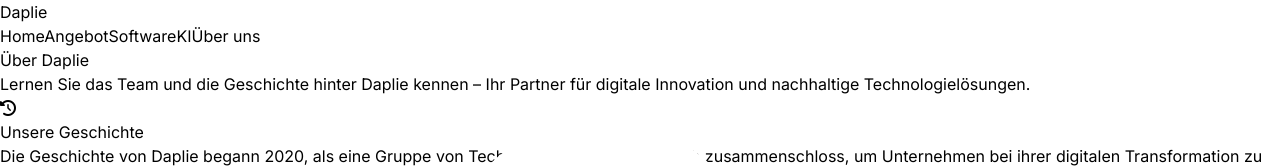
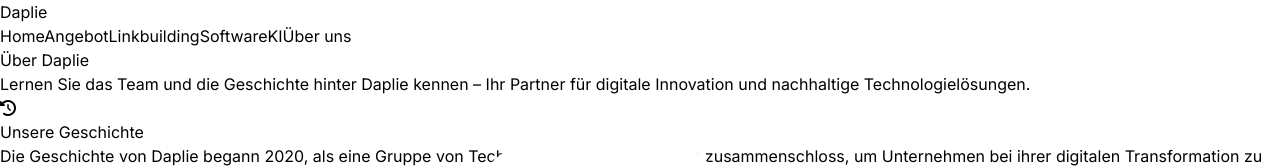
Before and after one commit to jkhudg5/daplie2, a Next.js app: page /ueber-uns in a window 1280 px wide. Shown: the top 168 px of the page. Built offline with nearby package versions, Linux system fonts and the light colour scheme.

Commit message:
Update Header.js

```diff
--- a/app/components/Header.js
+++ b/app/components/Header.js
@@ -26,6 +26,9 @@
             <Link href="/angebot" className="text-white hover:text-blue-100 transition duration-200">
               Angebot
             </Link>
+            <Link href="/linkbuilding" className="text-white hover:text-blue-100 transition duration-200">
+              Linkbuilding
+            </Link>
             <Link href="/software" className="text-white hover:text-blue-100 transition duration-200">
               Software
             </Link>
```
